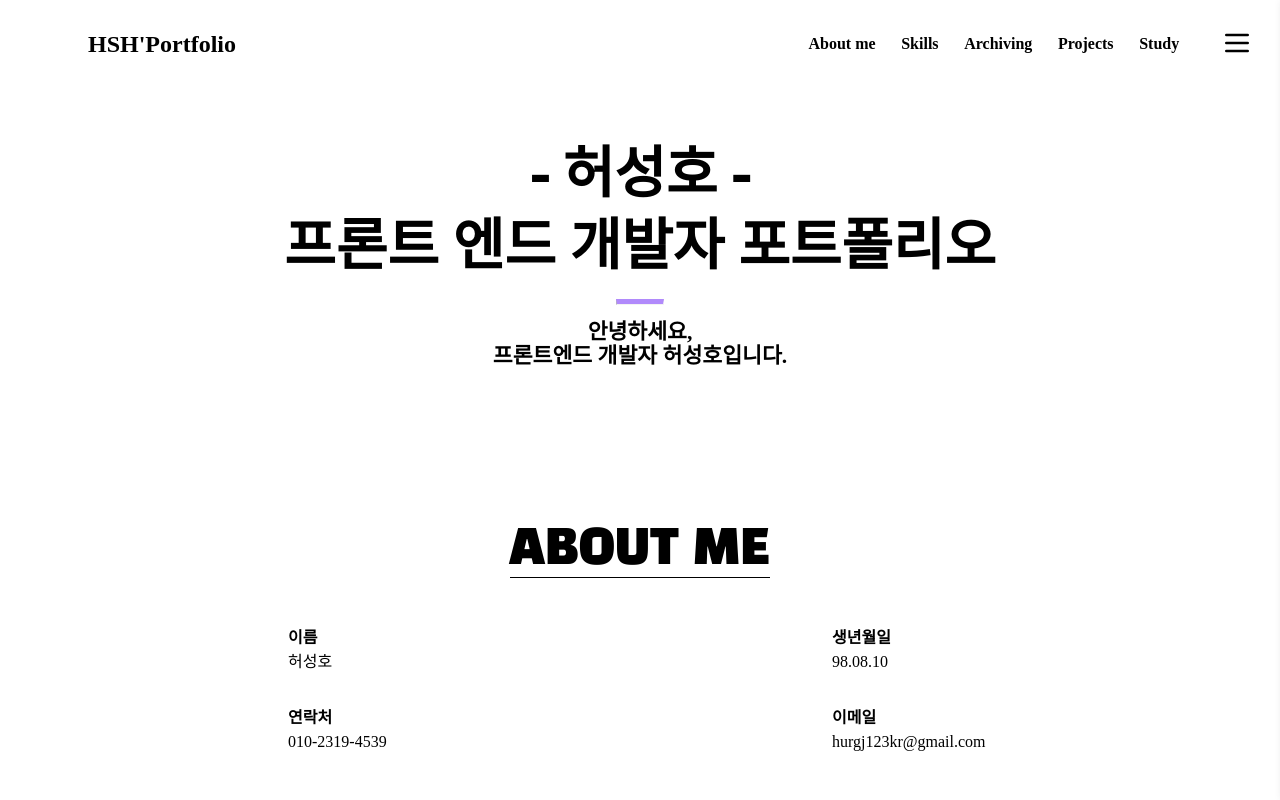
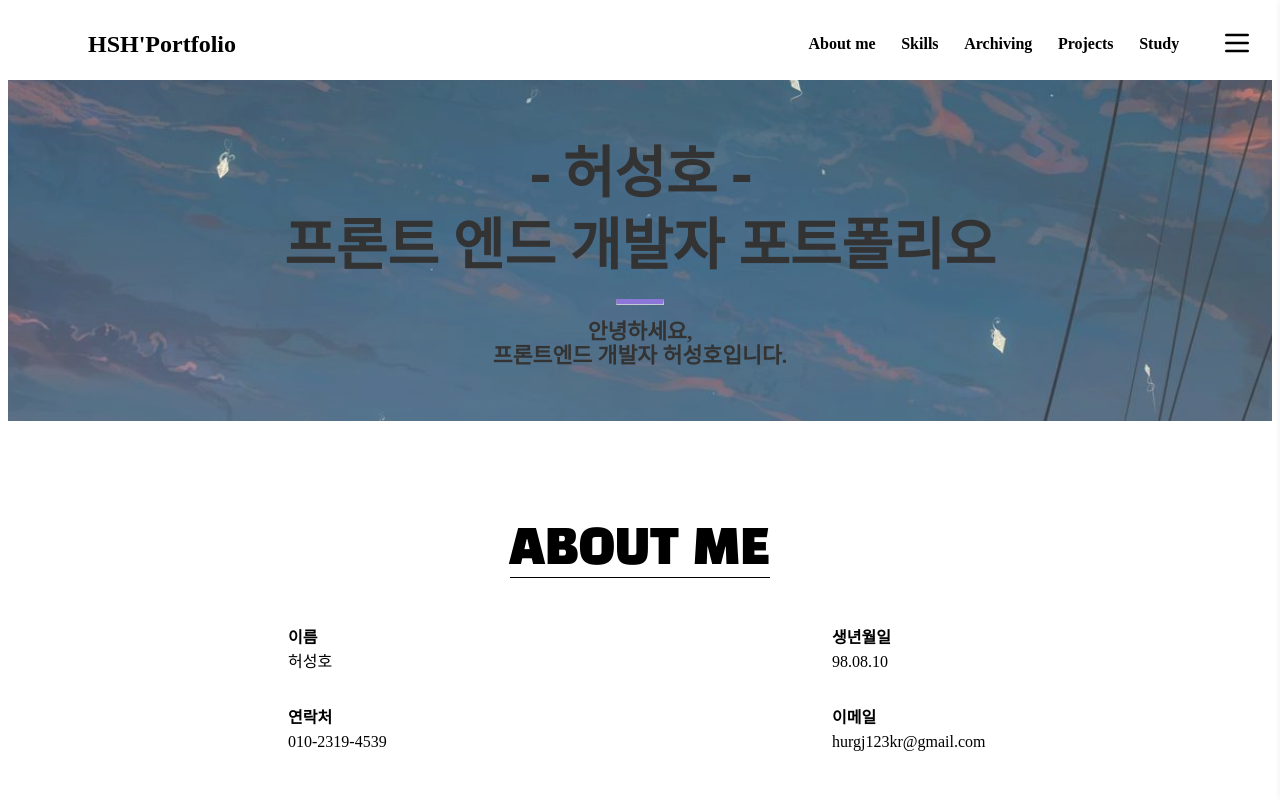
Before and after one commit to sungho-heo/test_protfolio, a React (Vite) app: page / in a window 1280 px wide. Shown: the top 800 px of the page. Built offline with nearby package versions, Linux system fonts and the light colour scheme.

Commit message:
study and css update

```diff
--- a/src/components/Home.tsx
+++ b/src/components/Home.tsx
@@ -1,3 +1,4 @@
+import React from "react";
 import homeStyles from "../scss/Home.module.scss";
 import globalStyles from "../scss/styles.module.scss";
 import { Aboutme } from "./Aboutme";
@@ -26,49 +27,6 @@ export const Home: React.FC<HomeProps> = ({
   };
   return (
     <>
-      {/* pageoverlay */}
-
-      {/* side바 */}
-      <aside
-        id="default-sidebar"
-        className={`${homeStyles.Side_sidebar} ${
-          showSidebar ? homeStyles.open : ""
-        }`}
-        onMouseEnter={() => setShowSidebar(true)}
-        onMouseLeave={() => setShowSidebar(false)}
-        aria-label="Sidebar"
-      >
-        <div
-          className={homeStyles.Sidebar_content}
-          onMouseLeave={() => setShowSidebar(false)} // Remocon 벗어나면 닫힘
-          onMouseEnter={() => setShowSidebar(true)}
-        >
-          <button
-            className={homeStyles.Sidebar_button}
-            onClick={() => handleClick("about-me")}
-          >
-            Aboutme
-          </button>
-          <button
-            className={homeStyles.Sidebar_button}
-            onClick={() => handleClick("skills")}
-          >
-            Skills
-          </button>
-          <button
-            className={homeStyles.Sidebar_button}
-            onClick={() => handleClick("projects")}
-          >
-            Projects
-          </button>
-          <button
-            className={homeStyles.Sidebar_button}
-            onClick={() => handleClick("study")}
-          >
-            Study
-          </button>
-        </div>
-      </aside>
       {/* 기존의 컨텐츠 */}
       {/* 간단 자기소개 */}
       <div className={homeStyles.Centerhead_container}>
@@ -113,6 +71,47 @@ export const Home: React.FC<HomeProps> = ({
       <Projects />
       {/* Study */}
       <Study />
+      {/* side바 */}
+      <aside
+        id="default-sidebar"
+        className={`${homeStyles.Side_sidebar} ${
+          showSidebar ? homeStyles.open : ""
+        }`}
+        onMouseEnter={() => setShowSidebar(true)}
+        onMouseLeave={() => setShowSidebar(false)}
+        aria-label="Sidebar"
+      >
+        <div
+          className={homeStyles.Sidebar_content}
+          onMouseLeave={() => setShowSidebar(false)} // Remocon 벗어나면 닫힘
+          onMouseEnter={() => setShowSidebar(true)}
+        >
+          <button
+            className={homeStyles.Sidebar_button}
+            onClick={() => handleClick("about-me")}
+          >
+            Aboutme
+          </button>
+          <button
+            className={homeStyles.Sidebar_button}
+            onClick={() => handleClick("skills")}
+          >
+            Skills
+          </button>
+          <button
+            className={homeStyles.Sidebar_button}
+            onClick={() => handleClick("projects")}
+          >
+            Projects
+          </button>
+          <button
+            className={homeStyles.Sidebar_button}
+            onClick={() => handleClick("study")}
+          >
+            Study
+          </button>
+        </div>
+      </aside>
     </>
   );
 };
--- a/src/components/Study.tsx
+++ b/src/components/Study.tsx
@@ -33,9 +33,12 @@ const studyList: StudyProps[] = [
   },
   {
     id: 3,
-    title: "이것저것",
-    url: "aa",
-    description: ["aaa2"],
+    title: "모멘텀 클론",
+    url: "https://github.com/sungho-heo/javascript-games",
+    description: [
+      "모멘텀을 참고하면서 만들게된 타이머 웹사이트입니다. 기본적으로 todo기능이 있으며, openweatherApi를 통해서 날씨값을 받아와서 위치별 날씨도 간단하게 표현해줍니다.",
+      "구현은 JS로만 구현을 하였습니다.",
+    ],
     tech: ["Javascript"],
   },
 ];
--- a/src/scss/Home.module.scss
+++ b/src/scss/Home.module.scss
@@ -2,6 +2,22 @@
 // Centerhead title
 .Centerhead_container {
   position: relative;
+  background: url("/homebackground.jpeg") center/cover no-repeat;
+  &::before {
+    content: "";
+    position: absolute;
+    top: 0;
+    left: 0;
+    width: 100%;
+    height: 100%;
+    background: rgba(
+      255,
+      255,
+      255,
+      0.2
+    ); // 밝은 이미지면 어둡게 rgba(0,0,0,0.4)
+    z-index: 1;
+  }
 }
 .Centerhead_content {
   width: 100%;
@@ -10,6 +26,7 @@
   padding: 1.25rem;
   text-align: center;
 }
+
 .Centerhead_title {
   font-size: 3.5rem;
   font-weight: 1000;
```
Also changed, not shown: public/homebackground.jpeg (added).
